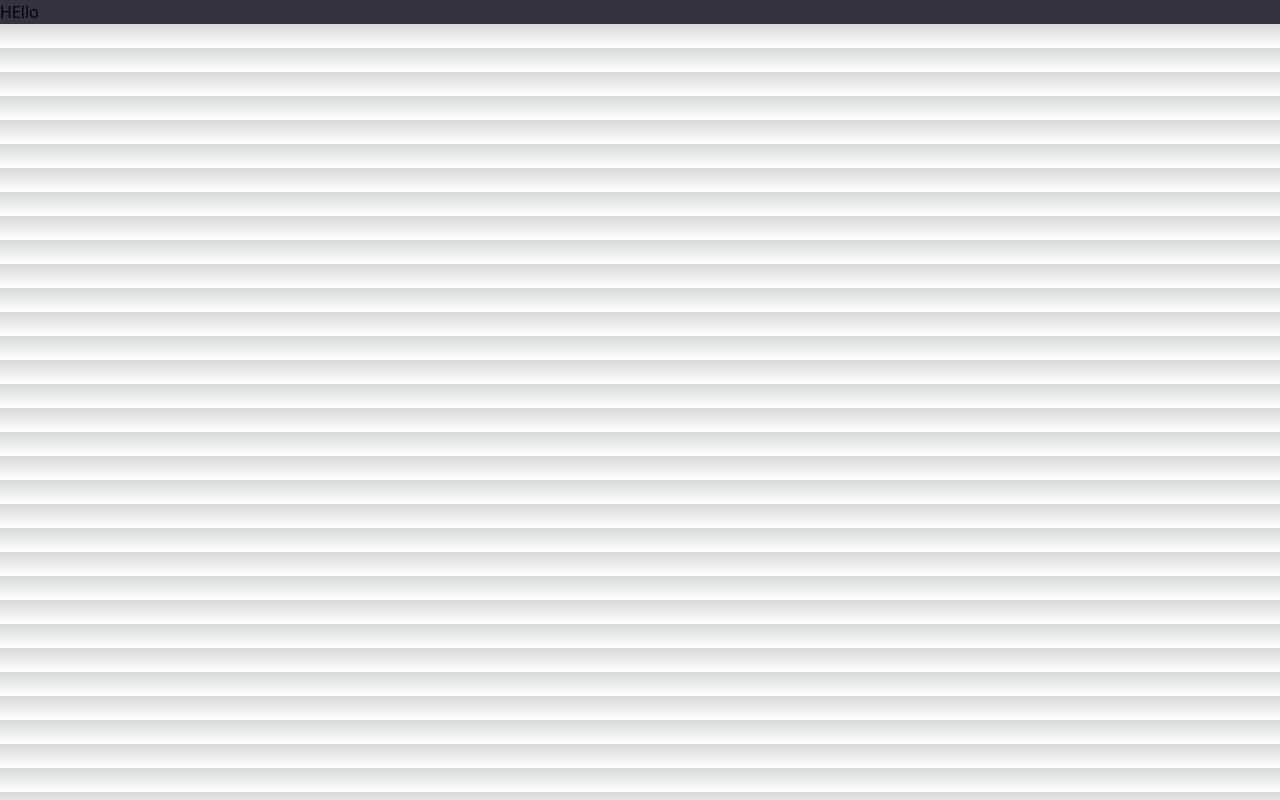
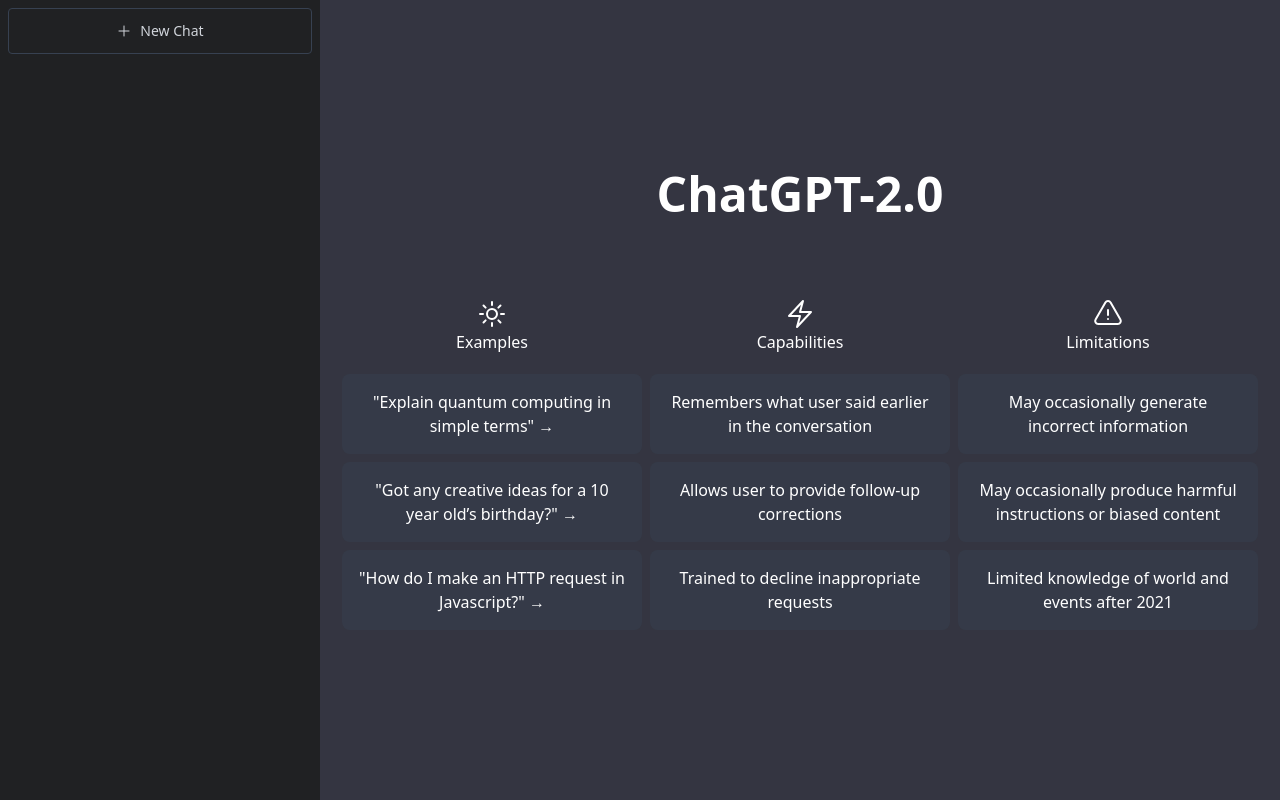
Before and after one commit to Sidharthkp/chatgpt-2.0, a Next.js app: page / in a window 1280 px wide. Built offline with nearby package versions, Linux system fonts and the light colour scheme.

Commit message:
Working on next auth

```diff
--- /dev/null
+++ b/components/NewChat.tsx
@@ -0,0 +1,12 @@
+import { PlusIcon } from '@heroicons/react/24/outline'
+
+function NewChat() {
+    return (
+        <div className='border-gray-700 border chatRow'>
+            <PlusIcon className='h-4 w-4' />
+            <p>New Chat</p>
+        </div>
+    )
+}
+
+export default NewChat
--- /dev/null
+++ b/components/SideBar.tsx
@@ -0,0 +1,20 @@
+import NewChat from "./NewChat"
+
+function SideBar() {
+    return (
+        <div className="p-2 flex flex-col h-screen">
+            <div className="flex-1">
+                <div>
+                    {/*  Newchat */}
+                    <NewChat />
+                    <div>
+                        {/* Model selection */}
+                    </div>
+                    {/* Map through the chat rows */}
+                </div>
+            </div>
+        </div>
+    )
+}
+
+export default SideBar
--- a/package.json
+++ b/package.json
@@ -9,12 +9,14 @@
     "lint": "next lint"
   },
   "dependencies": {
+    "@heroicons/react": "^2.0.16",
     "@types/node": "18.15.1",
     "@types/react": "18.0.28",
     "@types/react-dom": "18.0.11",
     "eslint": "8.36.0",
     "eslint-config-next": "13.2.4",
     "next": "13.2.4",
+    "next-auth": "^4.20.1",
     "react": "18.2.0",
     "react-dom": "18.2.0",
     "typescript": "4.9.5"
--- a/src/app/globals.css
+++ b/src/app/globals.css
@@ -2,110 +2,12 @@
 @tailwind components;
 @tailwind utilities;
 
-:root {
-  --max-width: 1100px;
-  --border-radius: 12px;
-  --font-mono: ui-monospace, Menlo, Monaco, 'Cascadia Mono', 'Segoe UI Mono',
-    'Roboto Mono', 'Oxygen Mono', 'Ubuntu Monospace', 'Source Code Pro',
-    'Fira Mono', 'Droid Sans Mono', 'Courier New', monospace;
+@layer components {
+  .infoText {
+    @apply p-4 bg-gray-700/50 rounded-lg max-w-[300px]
+  }
 
-  --foreground-rgb: 0, 0, 0;
-  --background-start-rgb: 214, 219, 220;
-  --background-end-rgb: 255, 255, 255;
-
-  --primary-glow: conic-gradient(
-    from 180deg at 50% 50%,
-    #16abff33 0deg,
-    #0885ff33 55deg,
-    #54d6ff33 120deg,
-    #0071ff33 160deg,
-    transparent 360deg
-  );
-  --secondary-glow: radial-gradient(
-    rgba(255, 255, 255, 1),
-    rgba(255, 255, 255, 0)
-  );
-
-  --tile-start-rgb: 239, 245, 249;
-  --tile-end-rgb: 228, 232, 233;
-  --tile-border: conic-gradient(
-    #00000080,
-    #00000040,
-    #00000030,
-    #00000020,
-    #00000010,
-    #00000010,
-    #00000080
-  );
-
-  --callout-rgb: 238, 240, 241;
-  --callout-border-rgb: 172, 175, 176;
-  --card-rgb: 180, 185, 188;
-  --card-border-rgb: 131, 134, 135;
-}
-
-@media (prefers-color-scheme: dark) {
-  :root {
-    --foreground-rgb: 255, 255, 255;
-    --background-start-rgb: 0, 0, 0;
-    --background-end-rgb: 0, 0, 0;
-
-    --primary-glow: radial-gradient(rgba(1, 65, 255, 0.4), rgba(1, 65, 255, 0));
-    --secondary-glow: linear-gradient(
-      to bottom right,
-      rgba(1, 65, 255, 0),
-      rgba(1, 65, 255, 0),
-      rgba(1, 65, 255, 0.3)
-    );
-
-    --tile-start-rgb: 2, 13, 46;
-    --tile-end-rgb: 2, 5, 19;
-    --tile-border: conic-gradient(
-      #ffffff80,
-      #ffffff40,
-      #ffffff30,
-      #ffffff20,
-      #ffffff10,
-      #ffffff10,
-      #ffffff80
-    );
-
-    --callout-rgb: 20, 20, 20;
-    --callout-border-rgb: 108, 108, 108;
-    --card-rgb: 100, 100, 100;
-    --card-border-rgb: 200, 200, 200;
+  .chatRow {
+    @apply rounded  px-5 py-3 text-sm flex items-center justify-center space-x-2 hover:bg-gray-700/70 cursor-pointer text-gray-300 transition-all duration-200 ease-out
   }
 }
-
-* {
-  box-sizing: border-box;
-  padding: 0;
-  margin: 0;
-}
-
-html,
-body {
-  max-width: 100vw;
-  overflow-x: hidden;
-}
-
-body {
-  color: rgb(var(--foreground-rgb));
-  background: linear-gradient(
-      to bottom,
-      transparent,
-      rgb(var(--background-end-rgb))
-    )
-    rgb(var(--background-start-rgb));
-}
-
-a {
-  color: inherit;
-  text-decoration: none;
-}
-
-@media (prefers-color-scheme: dark) {
-  html {
-    color-scheme: dark;
-  }
-}
--- a/src/app/layout.tsx
+++ b/src/app/layout.tsx
@@ -1,3 +1,4 @@
+import SideBar from '../../components/SideBar'
 import './globals.css'
 
 export const metadata = {
@@ -14,6 +15,9 @@
     <html lang="en">
       <body>
         <div className='flex'>
+          <div className='bg-[#202123] max-w-xs h-screen overflow-y-auto md:min-w-[20rem]'>
+            <SideBar />
+          </div>
           <div className='bg-[#343541] flex-1'>{children}</div>
         </div>
       </body>
--- a/src/app/page.tsx
+++ b/src/app/page.tsx
@@ -1,7 +1,44 @@
+import { BoltIcon, ExclamationTriangleIcon, SunIcon } from '@heroicons/react/24/outline'
+
 export default function Home() {
   return (
-    <main className="">
-      <div>HEllo</div>
+    <main className="flex flex-col items-center justify-center h-screen px-2 text-white">
+      <div className="text-5xl font-bold mb-20">ChatGPT-2.0</div>
+      <div className='flex space-x-2 text-center'>
+        <div>
+          <div className="flex flex-col items-center justify-center mb-5">
+            <SunIcon className="h-8 w-8" />
+            <h2>Examples</h2>
+          </div>
+          <div className="space-y-2">
+            <p className="infoText">"Explain quantum computing in simple terms" →</p>
+            <p className="infoText">"Got any creative ideas for a 10 year old’s birthday?" →</p>
+            <p className="infoText">"How do I make an HTTP request in Javascript?" →</p>
+          </div>
+        </div>
+        <div>
+          <div className="flex flex-col items-center justify-center mb-5">
+            <BoltIcon className="h-8 w-8" />
+            <h2>Capabilities</h2>
+          </div>
+          <div className="space-y-2">
+            <p className="infoText">Remembers what user said earlier in the conversation</p>
+            <p className="infoText">Allows user to provide follow-up corrections</p>
+            <p className="infoText">Trained to decline inappropriate requests</p>
+          </div>
+        </div>
+        <div>
+          <div className="flex flex-col items-center justify-center mb-5">
+            <ExclamationTriangleIcon className="h-8 w-8" />
+            <h2>Limitations</h2>
+          </div>
+          <div className="space-y-2">
+            <p className="infoText">May occasionally generate incorrect information</p>
+            <p className="infoText">May occasionally produce harmful instructions or biased content</p>
+            <p className="infoText">Limited knowledge of world and events after 2021</p>
+          </div>
+        </div>
+      </div>
     </main>
   )
 }
```
Also changed, not shown: 1 other file (tests, documents, lock files or other folders).
